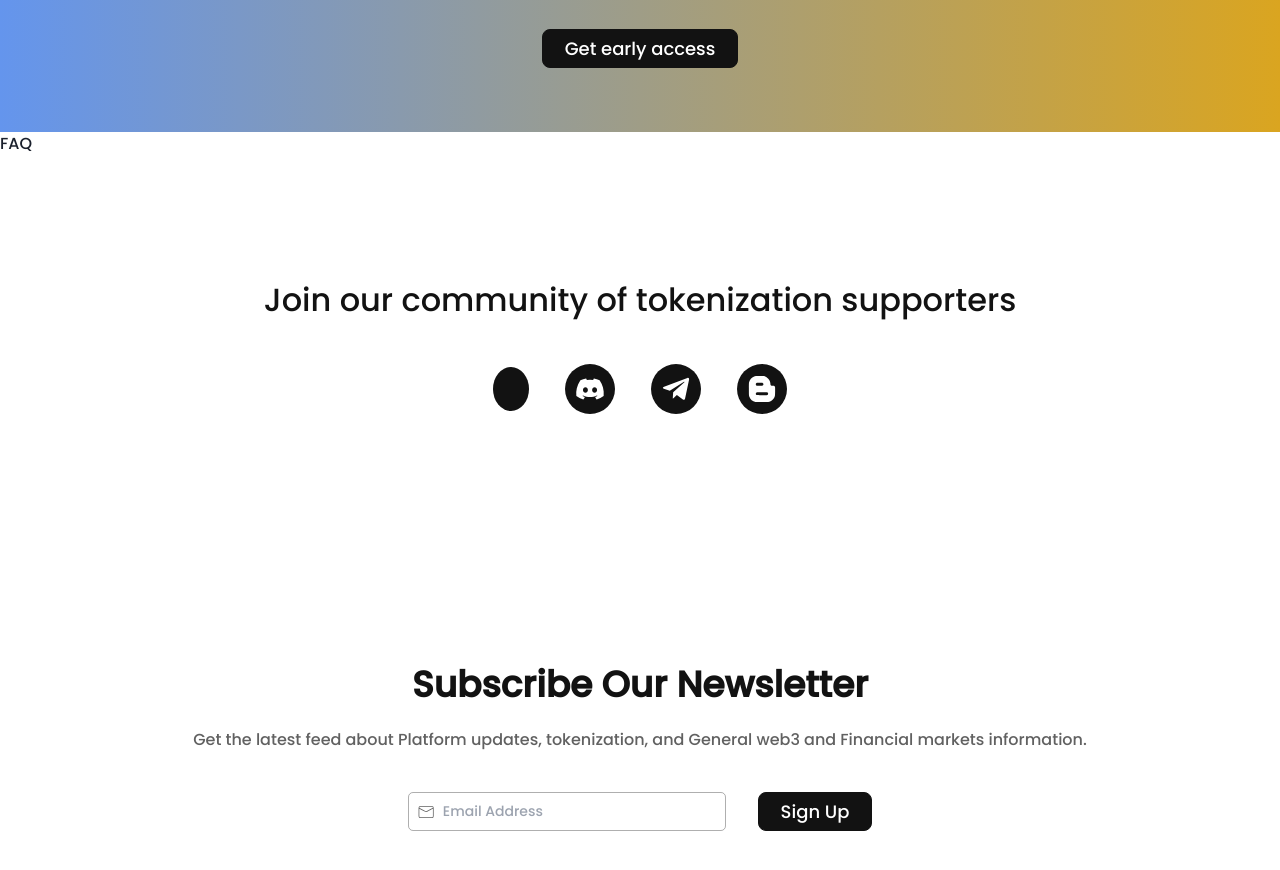
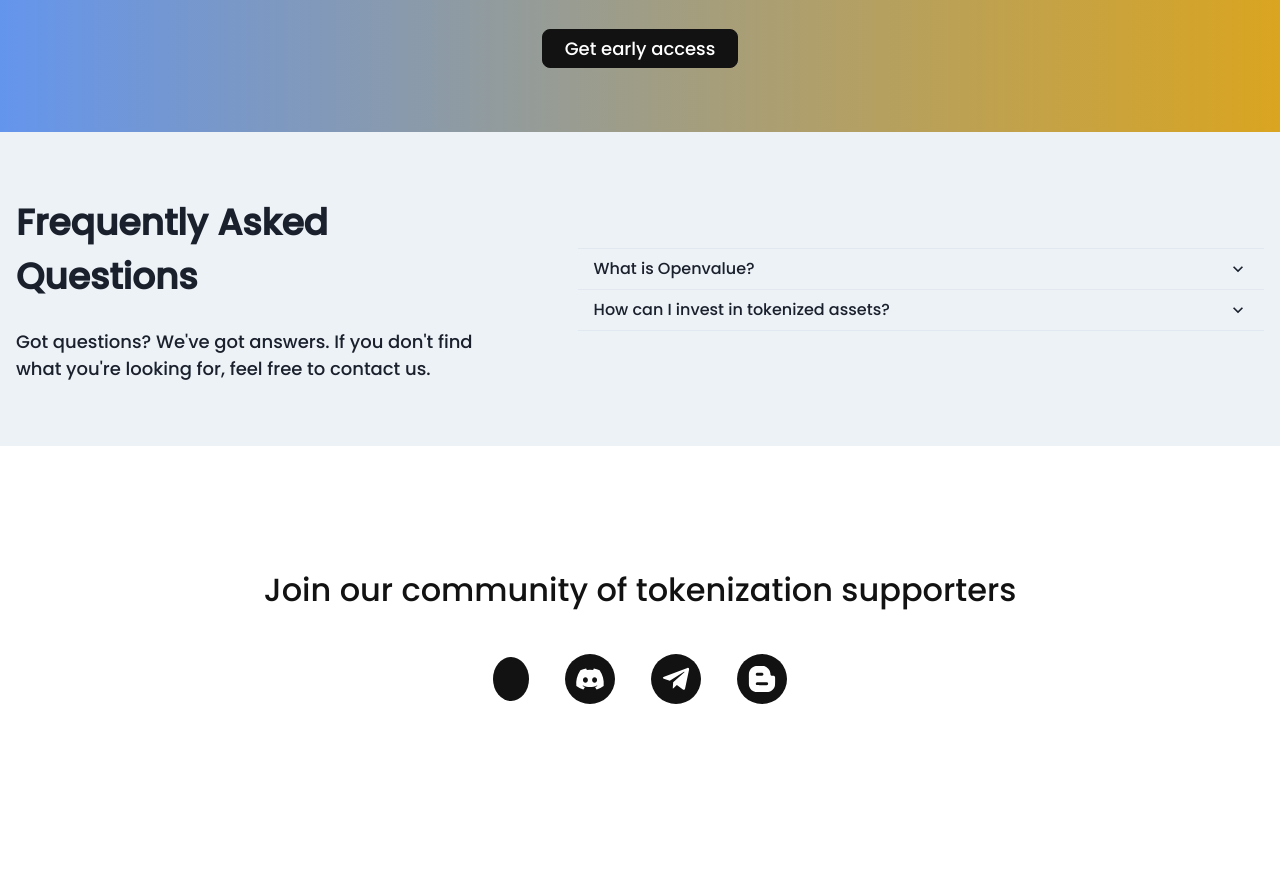
Before and after one commit to Shubham0850/openvalue, a Next.js app: page / in a window 1280 px wide. Shown: the part 2580-3450 px from the top of the page. Built offline with nearby package versions, Linux system fonts and the light colour scheme; some icons are missing.

Commit message:
initial accordion

```diff
--- a/src/components/home/FAQ.tsx
+++ b/src/components/home/FAQ.tsx
@@ -1,7 +1,84 @@
-import React from "react";
+import {
+  Box,
+  Container,
+  Text,
+  Flex,
+  Accordion,
+  AccordionItem,
+  AccordionButton,
+  AccordionPanel,
+  AccordionIcon,
+} from "@chakra-ui/react";
+import { FaChevronRight } from "react-icons/fa";
 
-function FAQ() {
-  return <div>FAQ</div>;
-}
+const FAQ = () => {
+  return (
+    <Box py={{ base: 8, md: 16 }} bg="gray.100">
+      <Container maxW={1300}>
+        <Flex
+          direction={{ base: "column", md: "row" }}
+          align="center"
+          justify="space-between"
+        >
+          {/* Left Side */}
+          <Box
+            flex={{ base: "0 0 100%", md: "0 0 40%" }}
+            mb={{ base: 8, md: 0 }}
+          >
+            <Text
+              as="h2"
+              fontSize={{ base: "2xl", md: "4xl" }}
+              fontWeight="bold"
+              mb={{ base: 4, md: 6 }}
+            >
+              Frequently Asked Questions
+            </Text>
+            <Text fontSize={{ base: "md", md: "lg" }}>
+              Got questions? We've got answers. If you don't find what you're
+              looking for, feel free to contact us.
+            </Text>
+          </Box>
+
+          {/* Right Side */}
+          <Accordion allowToggle flex={{ base: "0 0 100%", md: "0 0 55%" }}>
+            {/* Question 1 */}
+            <AccordionItem>
+              <h2>
+                <AccordionButton>
+                  <Box flex="1" textAlign="left">
+                    What is Openvalue?
+                  </Box>
+                  <AccordionIcon />
+                </AccordionButton>
+              </h2>
+              <AccordionPanel pb={4}>
+                Openvalue is a platform that provides access to top-tier
+                tokenized assets across various sectors, including real estate,
+                private credit, precious metals, carbon credits, and stocks.
+              </AccordionPanel>
+            </AccordionItem>
+
+            {/* Question 2 */}
+            <AccordionItem>
+              <h2>
+                <AccordionButton>
+                  <Box flex="1" textAlign="left">
+                    How can I invest in tokenized assets?
+                  </Box>
+                  <AccordionIcon />
+                </AccordionButton>
+              </h2>
+              <AccordionPanel pb={4}>
+                To invest in tokenized assets on Openvalue, you can create an
+                account, browse available assets, and follow the investment
+                process outlined on the platform.
+              </AccordionPanel>
+            </AccordionItem>
+          </Accordion>
+        </Flex>
+      </Container>
+    </Box>
+  );
+};
 
 export default FAQ;
```
